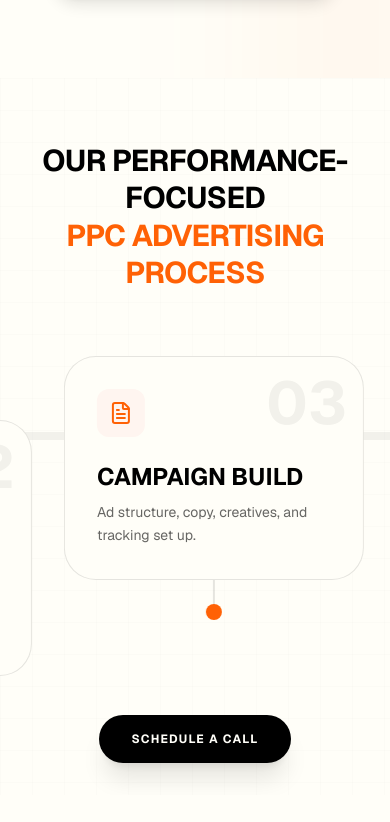
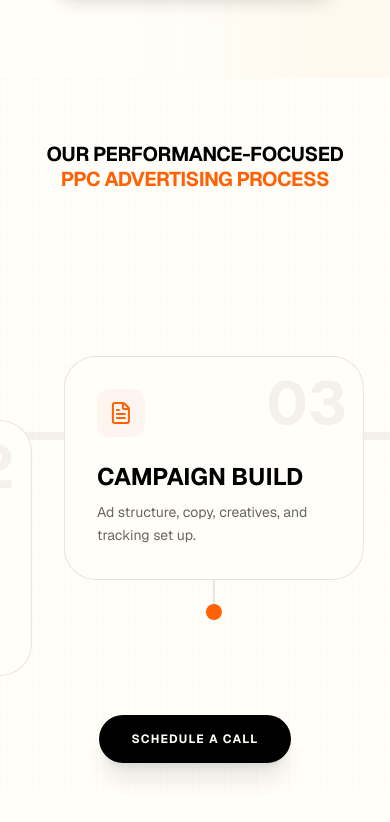
Before and after one commit to Ishaan-Gpt/eegnite-Final, a Next.js app: page /services/ppc in a window 390 px wide. Shown: the part 6192-7014 px from the top of the page. Built offline with nearby package versions, Linux system fonts and the light colour scheme; no server answers.

Commit message:
Enforce strictly 2 lines for PPC Process heading using block layout spans

```diff
--- a/src/components/page-content/PpcInteractive.tsx
+++ b/src/components/page-content/PpcInteractive.tsx
@@ -287,9 +287,9 @@ export function PpcProcessFloating() {
                 <div className="absolute inset-0 opacity-10 bg-[linear-gradient(to_right,#00000020_1px,transparent_1px),linear-gradient(to_bottom,#00000020_1px,transparent_1px)] bg-[size:32px_32px]" />
                 <div className="absolute top-16 md:top-24 left-0 w-full z-20 text-center">
                     <div className="max-w-4xl mx-auto px-6">
-                        <h2 className="text-3xl md:text-6xl font-bold uppercase tracking-tight text-black leading-tight">
-                            OUR PERFORMANCE-FOCUSED <br />
-                            <span className="text-[#FF6105]">PPC ADVERTISING PROCESS</span>
+                        <h2 className="text-xl sm:text-3xl md:text-6xl font-bold uppercase tracking-tight text-black leading-tight">
+                            <span className="block">OUR PERFORMANCE-FOCUSED</span>
+                            <span className="block text-[#FF6105]">PPC ADVERTISING PROCESS</span>
                         </h2>
                     </div>
                 </div>
```
